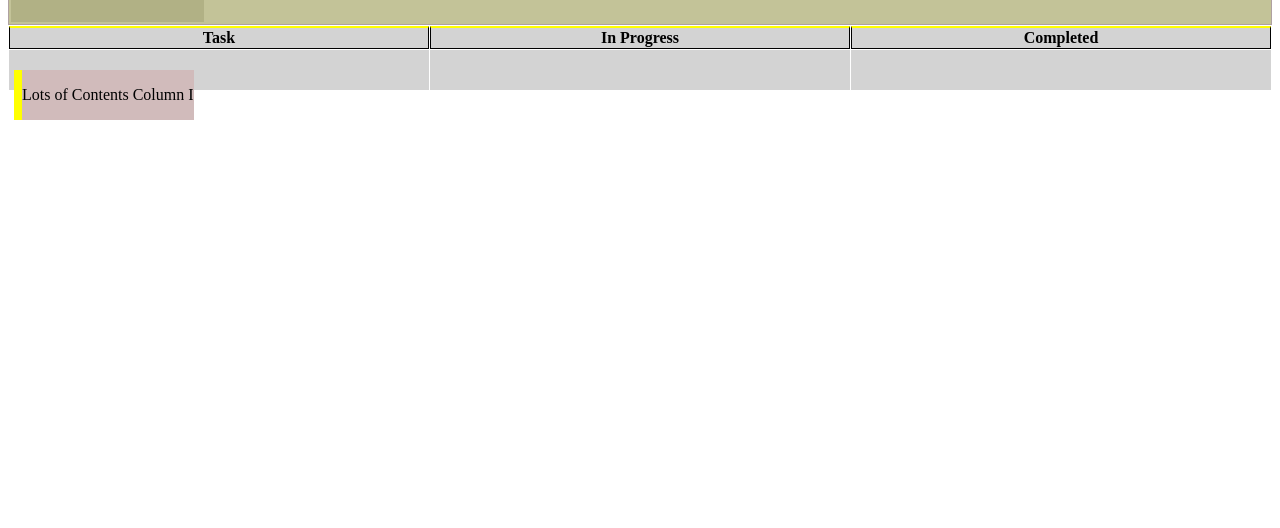
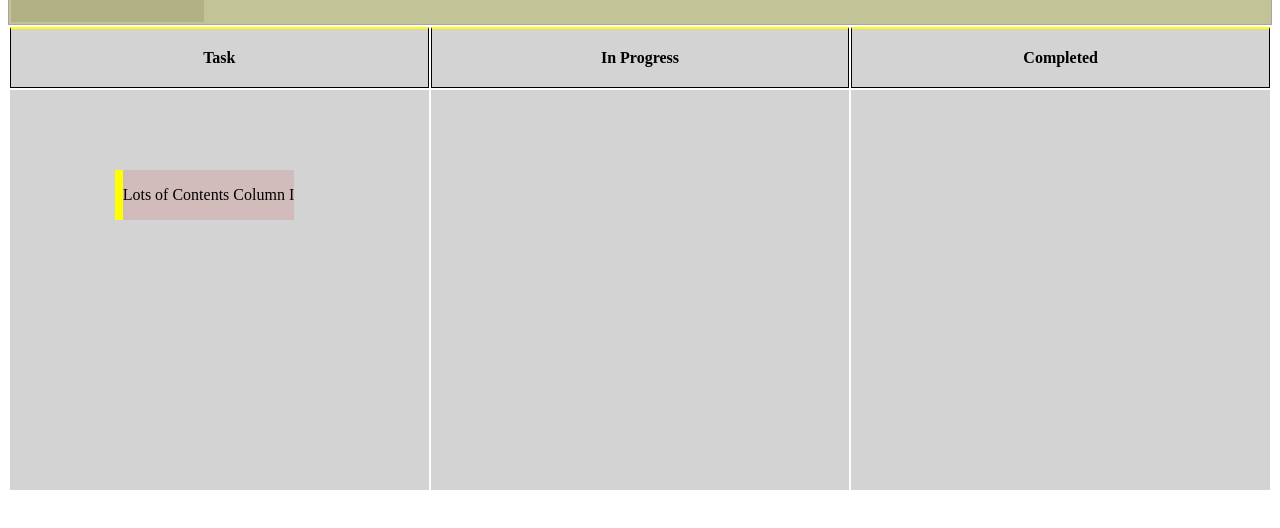
Before and after one commit to bishalgc1996/trello-card-simple, a plain HTML site: page index.html in a window 1280 px wide. Shown: the part 66-594 px from the top of the page. Drawn offline with Linux system fonts and the light colour scheme.

Commit message:
Design changes

```diff
--- a/index.html
+++ b/index.html
@@ -12,7 +12,7 @@
       <div class="header-inner"><h2>Recipe Blogs</h2></div>
     </div>
     <div class="page-wrapper">
-      <table cellpadding="1" cellspacing="1">
+      <table>
         <tbody>
           <tr class="border-row">
             <td>Task</td>
@@ -20,14 +20,14 @@
             <td>Completed</td>
           </tr>
           <tr class="double-border-card">
-            <td class="double-border-card-first" style="width: 254px">
+            <td class="double-border-card-first">
               <div id="mydiv" class="double-border-card-first">
                 <div id="mydivheader" class="double-border-card-first-inner">
                   <p contenteditable="true">Lots of Contents Column I</p>
                 </div>
               </div>
             </td>
-            <td style="width: 639px"></td>
+            <td></td>
             <td></td>
           </tr>
         </tbody>
--- a/style.css
+++ b/style.css
@@ -12,7 +12,8 @@
 }
 
 .page-wrapper {
-  margin: 0 auto;
+  display: flex;
+  flex-direction: column;
 }
 
 .border-row td {
@@ -22,6 +23,7 @@
   text-align: center;
   width: 28%;
   border-top: 2px solid yellow;
+  padding: 20px 0;
 }
 
 .no-border-row td {
@@ -40,6 +42,8 @@ div#mydiv {
   background: #d1bbbb;
   border-left: 8px solid yellow;
   position: absolute;
+  left: 25%;
+  top: 20%;
 }
 
 div#mydivheader {
@@ -54,5 +58,6 @@ p.task-name {
 }
 
 .double-border-card td {
-  padding: 20px 5px;
+  padding: 200px 5px;
+  position: relative;
 }
```
